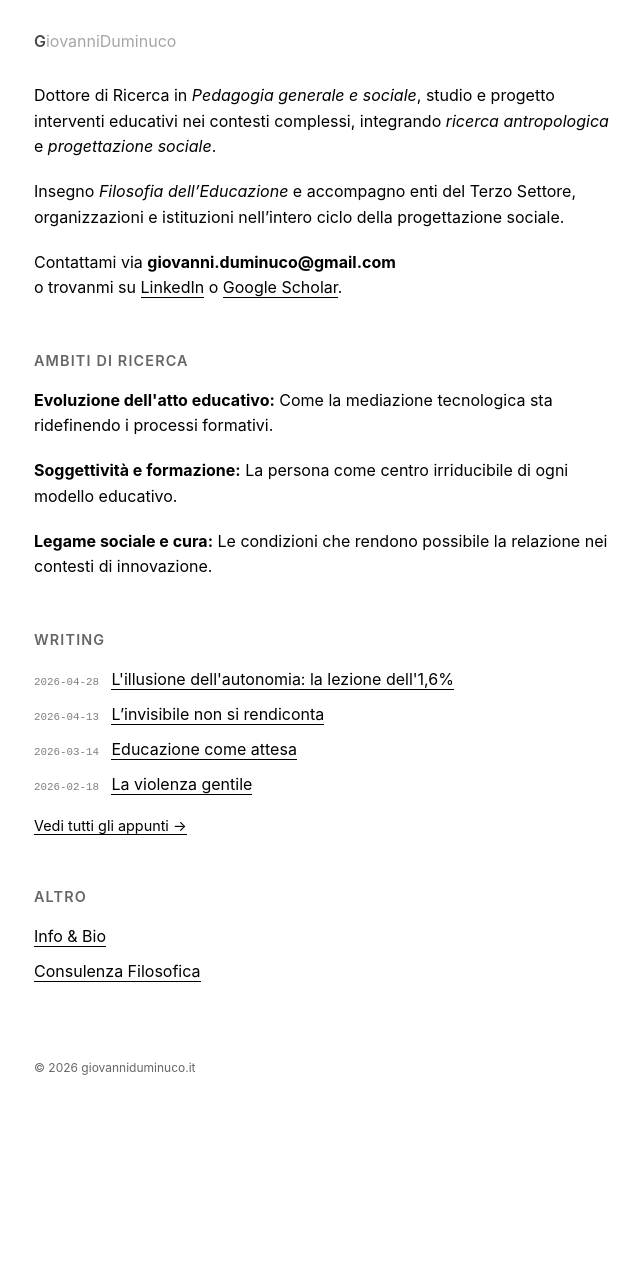
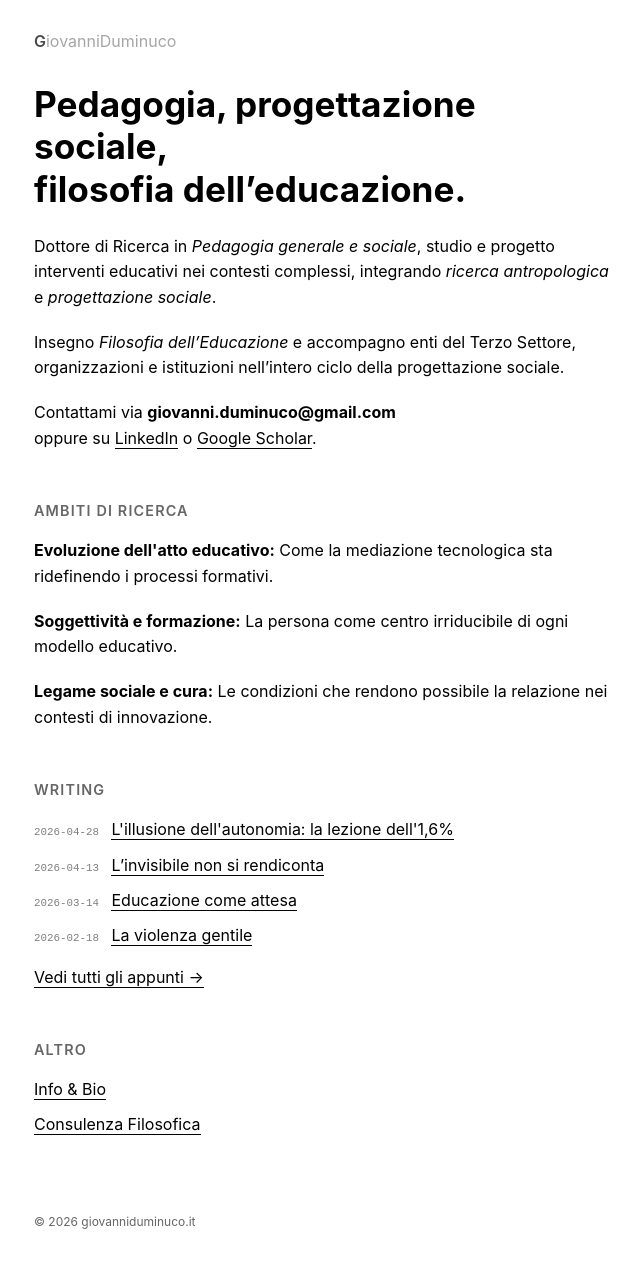
Before and after one commit to dumgio/dumgio.github.io, a Jekyll site: the page built from index.html, in a window 1280 px wide. Shown: the whole page, without its empty margins (318-958 px from the left). Built offline with Jekyll 4.4.1, drawn with Linux system fonts in a browser that asks for light colours; before the commit the page ends 1129 px from its top, so only the background shows below that.

Commit message:
Update index.html

```diff
--- a/index.html
+++ b/index.html
@@ -4,22 +4,41 @@ title: Giovanni Duminuco - Pedagogia & Progettazione
 ---
 
 <section>
+
     <h1 class="logo">G<span>iovanniDuminuco</span></h1>
 
-    <p>Dottore di Ricerca in <em>Pedagogia generale e sociale</em>, studio e progetto interventi educativi nei contesti complessi, integrando <em>ricerca antropologica</em> e <em>progettazione sociale</em>.</p>
+    <h1>
+        Pedagogia, progettazione sociale,<br>
+        filosofia dell’educazione.
+    </h1>
 
-    <p>Insegno <em>Filosofia dell’Educazione</em> e accompagno enti del Terzo Settore, organizzazioni e istituzioni nell’intero ciclo della progettazione sociale.</p>
+    <p>
+        Dottore di Ricerca in <em>Pedagogia generale e sociale</em>, studio e progetto interventi educativi nei contesti complessi, integrando <em>ricerca antropologica</em> e <em>progettazione sociale</em>.
+    </p>
 
-    <p>Contattami via <strong>giovanni.duminuco@gmail.com</strong><br>
-    o trovanmi su <a href="https://www.linkedin.com/in/dumgio/">LinkedIn</a> o <a href="https://scholar.google.com/">Google Scholar</a>.</p>
+    <p>
+        Insegno <em>Filosofia dell’Educazione</em> e accompagno enti del Terzo Settore, organizzazioni e istituzioni nell’intero ciclo della progettazione sociale.
+    </p>
+
+    <p>
+        Contattami via <strong>giovanni.duminuco@gmail.com</strong><br>
+        oppure su <a href="https://www.linkedin.com/in/dumgio/">LinkedIn</a> o <a href="https://scholar.google.com/">Google Scholar</a>.
+    </p>
+
 </section>
 
+
 <h2 id="ricerca">Ambiti di ricerca</h2>
+
 <p><strong>Evoluzione dell'atto educativo:</strong> Come la mediazione tecnologica sta ridefinendo i processi formativi.</p>
+
 <p><strong>Soggettività e formazione:</strong> La persona come centro irriducibile di ogni modello educativo.</p>
+
 <p><strong>Legame sociale e cura:</strong> Le condizioni che rendono possibile la relazione nei contesti di innovazione.</p>
 
+
 <h2 id="writing">Writing</h2>
+
 <ul>
     {% for post in site.posts limit:10 %}
     <li>
@@ -27,10 +46,15 @@ title: Giovanni Duminuco - Pedagogia & Progettazione
         <a href="{{ post.url }}">{{ post.title }}</a>
     </li>
     {% endfor %}
-    <li style="font-size: 0.9em; margin-top: 1rem;"><a href="/blog/">Vedi tutti gli appunti →</a></li>
 </ul>
 
+<p style="margin-top: 1rem;">
+    <a href="/blog/">Vedi tutti gli appunti →</a>
+</p>
+
+
 <h2>Altro</h2>
+
 <ul>
     <li><a href="/info/">Info & Bio</a></li>
     <li><a href="/consulenza/">Consulenza Filosofica</a></li>
```
